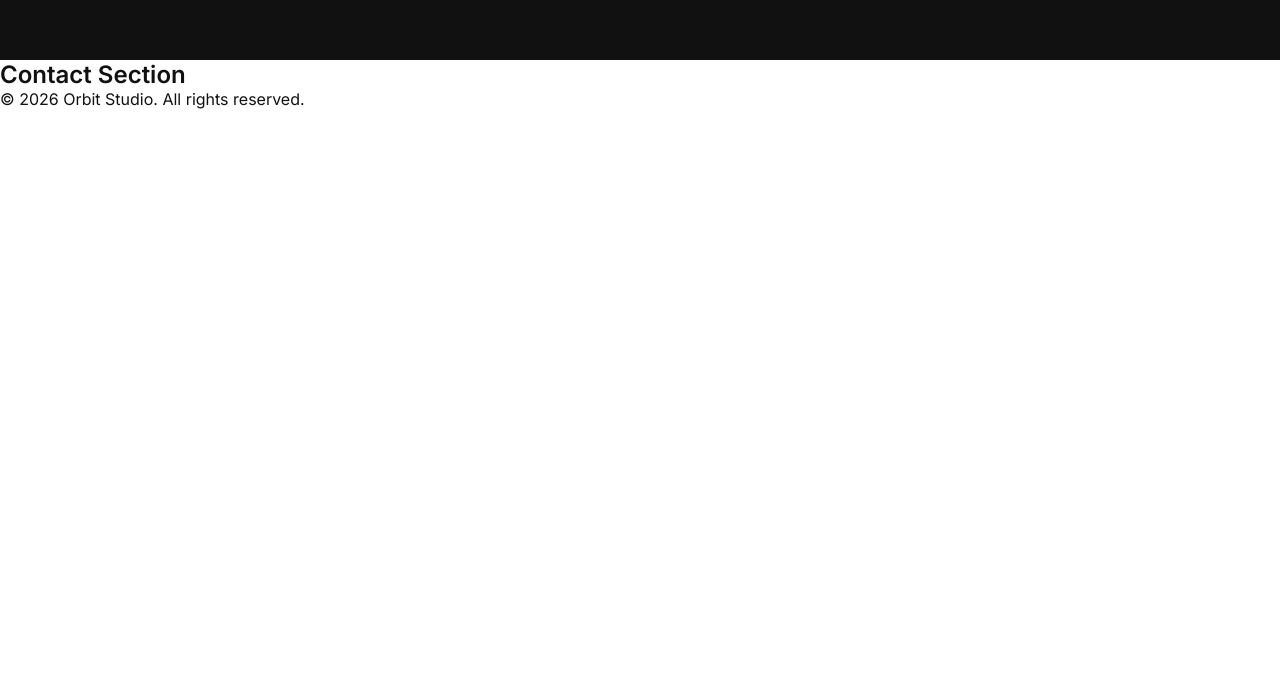
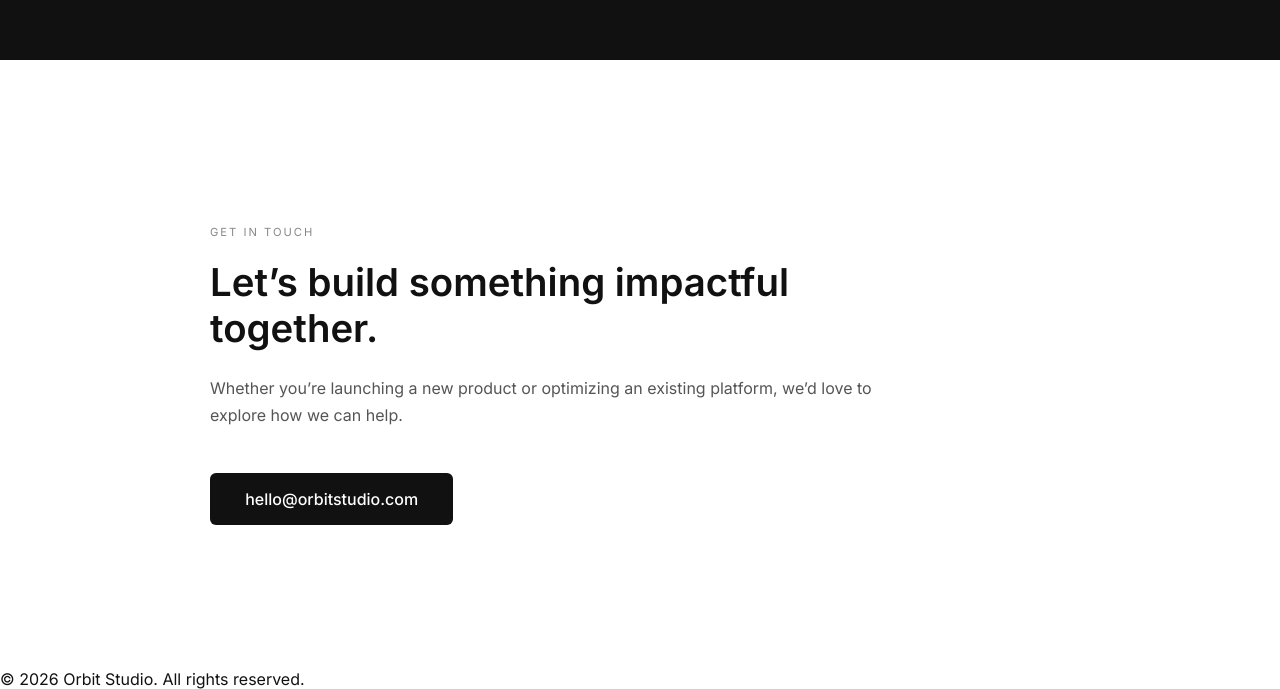
Before and after one commit to DaviddeCaso/orbit-studio, a React (Vite) app: page / in a window 1280 px wide. Shown: the part 4216-4905 px from the top of the page. Before the commit the page ends 4325 px from the top, so only its background shows below. Built offline with nearby package versions, Linux system fonts and the light colour scheme.

Commit message:
feat: implement final contact section with clear CTA

```diff
--- a/src/sections/Contact.jsx
+++ b/src/sections/Contact.jsx
@@ -1,7 +1,22 @@
 function Contact() {
   return (
-    <section id="Contact">
-      <h1>Contact Section</h1>
+    <section id="contact" className="contact">
+      <div className="container contact-content">
+        <div className="contact-header">
+          <span className="section-label">Get in Touch</span>
+          <h2>Let’s build something impactful together.</h2>
+          <p>
+            Whether you’re launching a new product or optimizing an existing
+            platform, we’d love to explore how we can help.
+          </p>
+        </div>
+
+        <div className="contact-cta">
+          <a href="mailto:hello@orbitstudio.com" className="btn-primary">
+            hello@orbitstudio.com
+          </a>
+        </div>
+      </div>
     </section>
   );
 }
--- a/src/styles/globals.css
+++ b/src/styles/globals.css
@@ -433,3 +433,42 @@ nav a {
     font-size: 2rem;
   }
 }
+
+/* CONTACT */
+
+.contact {
+  padding: 160px 0;
+  background: #ffffff;
+}
+
+.contact-content {
+  max-width: 900px;
+}
+
+.contact-header {
+  max-width: 700px;
+  margin-bottom: 60px;
+}
+
+.contact-header h2 {
+  font-size: 2.4rem;
+  line-height: 1.2;
+  font-weight: 600;
+  margin-bottom: 1.5rem;
+}
+
+.contact-header p {
+  font-size: 1rem;
+  line-height: 1.7;
+  color: #555;
+}
+
+.contact-cta {
+  margin-top: 40px;
+}
+
+@media (max-width: 768px) {
+  .contact-header h2 {
+    font-size: 2rem;
+  }
+}
```
